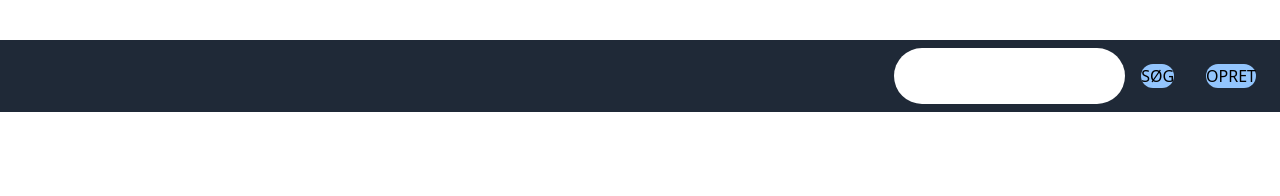
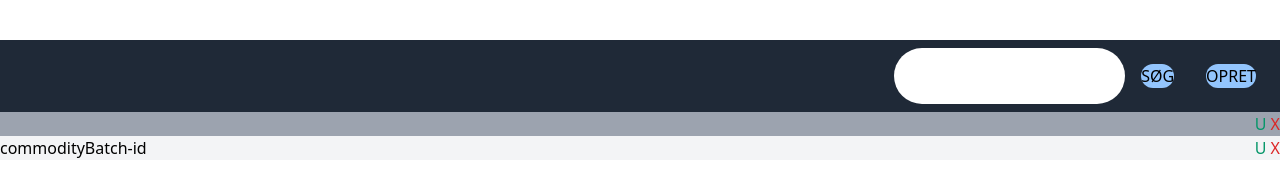
Before and after one commit to GRP25/CDIO_Final, a plain HTML site: page src/main/Presentation/CommidityBatchAdmin.html in a window 1280 px wide. Both pictures are taken after a click on the button "OPRET". Drawn offline with nearby package versions, Linux system fonts and the light colour scheme.

Commit message:
- CommidtyBatchAdmin.html + java script

```diff
--- a/src/main/Presentation/CommidityBatchAdmin.html
+++ b/src/main/Presentation/CommidityBatchAdmin.html
@@ -15,11 +15,11 @@
                  <div class="p-2 flex justify-end" >
                      <input type="text" class="rounded-full">
                      <button class="m-4 bg-blue-300 rounded-full">SØG</button>
-                     <button class="m-4 bg-blue-300 rounded-full">OPRET</button>
+                     <button onclick="addElement()" class="m-4 bg-blue-300 rounded-full">OPRET</button>
                  </div>
 
                     <!--Body-->
-                 <div class="text-black px-2">
+                 <div class="text-black">
                      <div id="commodityBatch-list">
 
                      </div>
@@ -29,6 +29,66 @@
 
         </div>
 
+    <script>
+
+
+        let elements =  [
+            {
+                commodityBatch_id: 1,
+                commodity_id: 1,
+                weight: 1.5,
+                supplier: "AM"
+            },
+
+            {
+                commodityBatch_id: 2,
+                commodity_id: 2,
+                weight: 2.5,
+                supplier: "BM"
+            }]
+        ;
+
+        function addElement() {
+            showElementsAuto(elements)
+
+        }
+
+        /** To Show all elements */
+        function showElementsAuto(elements) {
+            const single_element = document.getElementById('commodityBatch-list');
+
+
+            let color = true;
+            let element;
+
+            for (element of elements) {
+
+                if(color) {
+                    single_element.insertAdjacentHTML('beforebegin', '<!--First id\'s row-->\n' +
+                        '                             <div class="bg-gray-400 flex">\n' +
+                        '                                 <div onclick="" class=" "> </div>\n' +
+                        '                                 <div class="ml-auto">\n' +
+                        '                                     <button class="text-green-600">U</button>\n' +
+                        '                                     <button class="text-red-600">X</button>\n' +
+                        '                                 </div>\n' +
+                        '                             </div>')
+                    color = false;
+                } else {
+                    single_element.insertAdjacentHTML('beforebegin', '<!--Second id\'s row-->\n' +
+                        '                             <div class="bg-gray-100 flex">\n' +
+                        '                                 <div onclick="" class=" ">commodityBatch-id</div>\n' +
+                        '                                 <div class="ml-auto">\n' +
+                        '                                     <button class="text-green-600">U</button>\n' +
+                        '                                     <button class="text-red-600">X</button>\n' +
+                        '                                 </div>\n' +
+                        '                             </div>')
+                    color = true;
+                }
+            }
+
+        }
+    </script>
+
 
     </body>
 </html>
```
Also changed, not shown: 1 other file.
